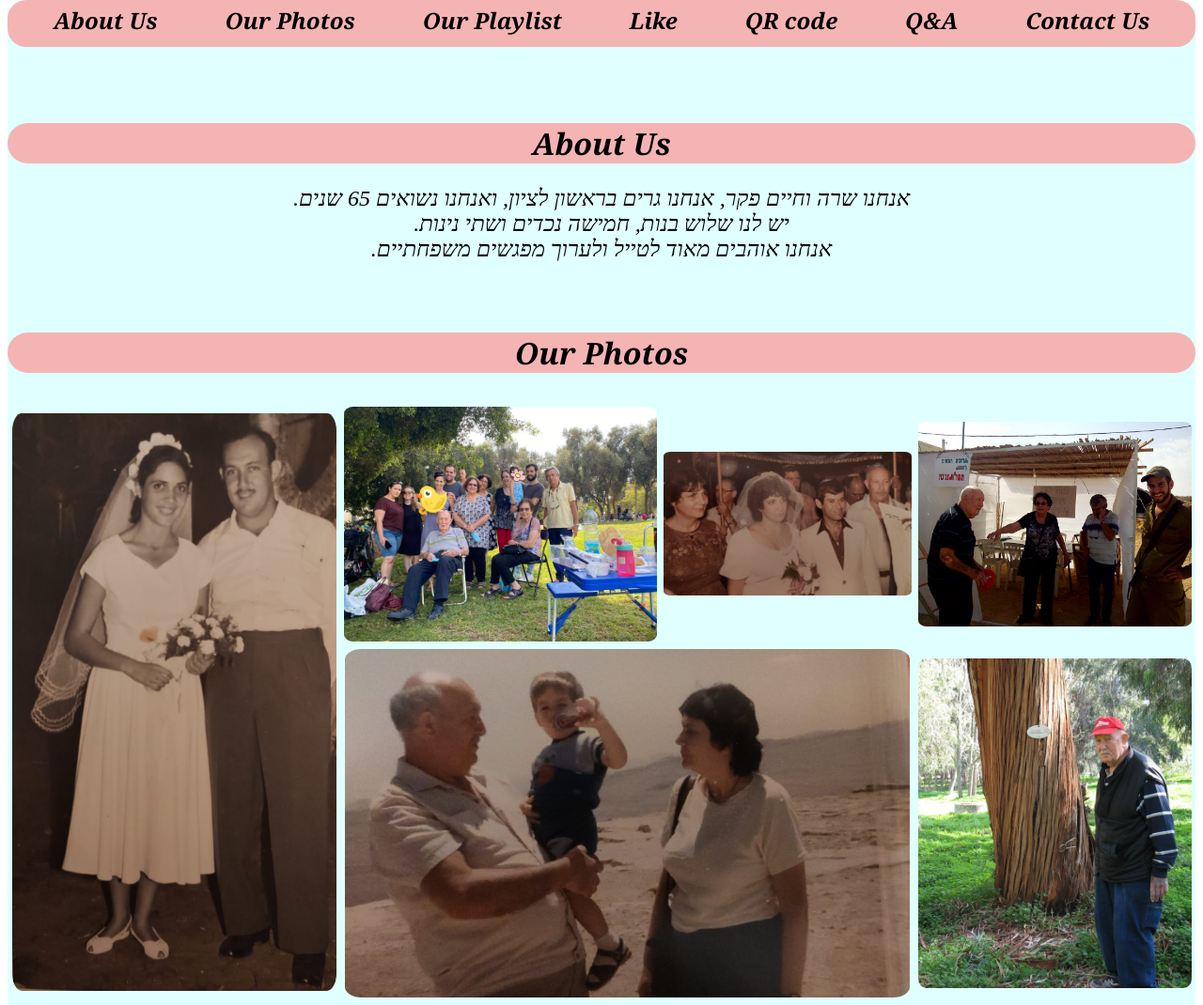
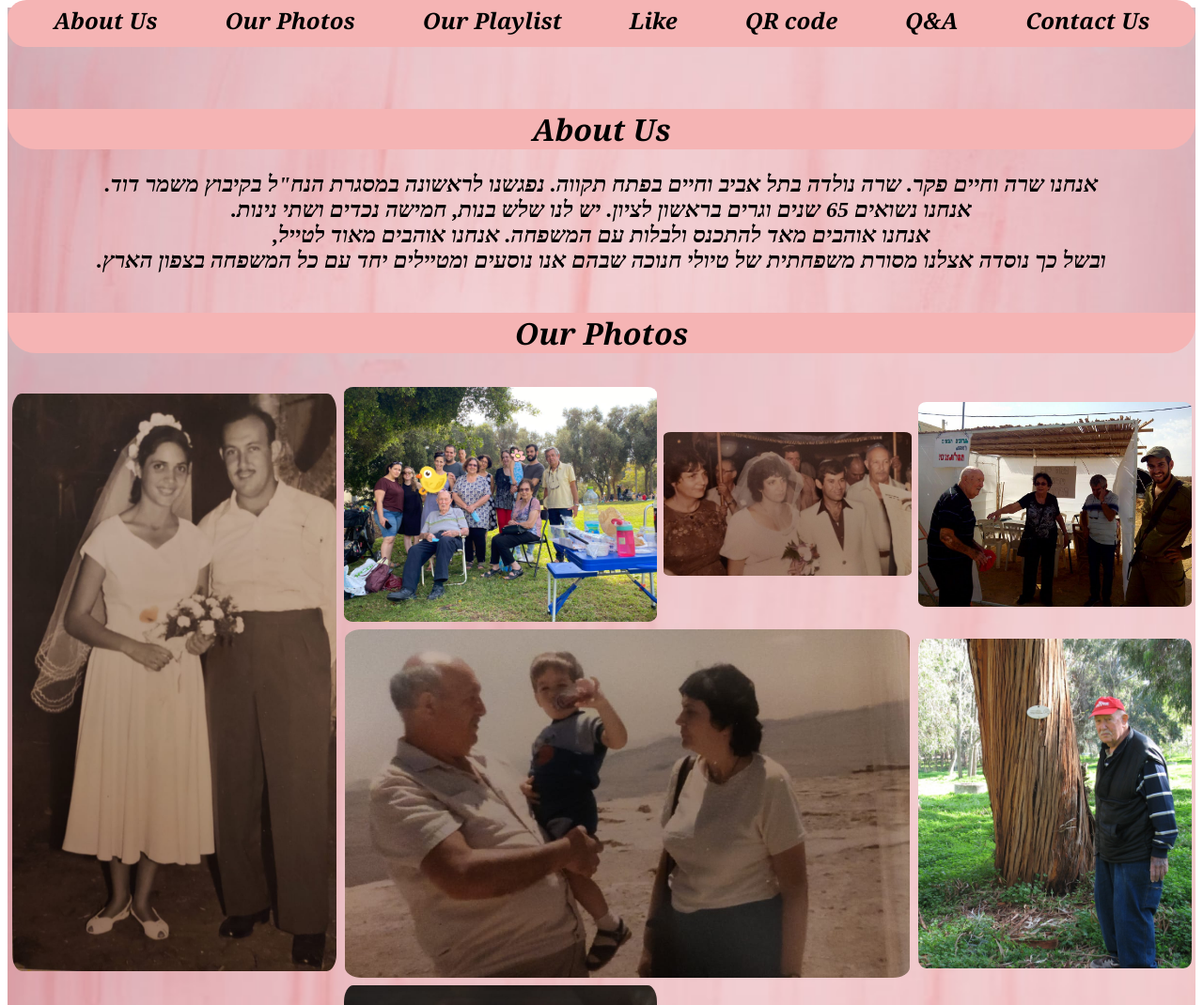
Before and after one commit to Web-Development-Environments-2021/311427389, a plain HTML site: page index.html in a window 1280 px wide. Shown: the top 1070 px of the page at 94% size. Drawn offline with Linux system fonts and the light colour scheme; files whose address does not match are found by name.

Commit message:
adding background

```diff
--- a/index.html
+++ b/index.html
@@ -27,9 +27,11 @@
 <br/>
 <h3><span>About Us</span></h3>
 <div class="about">
-<p>.אנחנו שרה וחיים פקר, אנחנו גרים בראשון לציון, ואנחנו נשואים 65 שנים<br>
-.יש לנו שלוש בנות, חמישה נכדים ושתי נינות<br>
-.אנחנו אוהבים מאוד לטייל ולערוך מפגשים משפחתיים
+<p>
+.אנחנו שרה וחיים פקר. שרה נולדה בתל אביב וחיים בפתח תקווה. נפגשנו לראשונה במסגרת הנח"ל בקיבוץ משמר דוד<br>
+.אנחנו נשואים 65 שנים וגרים בראשון לציון. יש לנו שלש בנות, חמישה נכדים ושתי נינות<br>
+,אנחנו אוהבים מאד להתכנס ולבלות עם המשפחה. אנחנו אוהבים מאוד לטייל<br>
+.ובשל כך נוסדה אצלנו מסורת משפחתית של טיולי חנוכה שבהם אנו נוסעים ומטיילים יחד עם כל המשפחה בצפון הארץ
 </p>
 </div>
 <br/>
@@ -37,7 +39,6 @@
 
 
 <section id="photos" class="section">
-<br/>
 <h3><span>Our Photos</span></h3>
 <br/>
 <table border="0"><tbody>
@@ -79,25 +80,18 @@
 </section>
 
 <section id="playlist" class="section">
-<br/>
-<br/>
 <h3><span>Our Playlist</span></h3>
 <br/>
-<iframe width="560" height="315" src="https://www.youtube.com/embed/cLPFb305l44" title="YouTube video player" frameborder="0" allow="accelerometer; autoplay; clipboard-write; encrypted-media; gyroscope; picture-in-picture" allowfullscreen></iframe>
-<br/>
-<iframe width="560" height="315" src="https://www.youtube.com/embed/5eQBsWQfUxc" title="YouTube video player" frameborder="0" allow="accelerometer; autoplay; clipboard-write; encrypted-media; gyroscope; picture-in-picture" allowfullscreen></iframe>
-<br/>
-</section>
-
-<section id="like" class="section">
+<iframe width="560" height="315" src="https://www.youtube.com/embed/mIivk1tCXI0" title="YouTube video player" frameborder="0" allow="accelerometer; autoplay; clipboard-write; encrypted-media; gyroscope; picture-in-picture" allowfullscreen></iframe>
+<iframe width="560" height="315" src="https://www.youtube.com/embed/QHq3bb4J1Ww" title="YouTube video player" frameborder="0" allow="accelerometer; autoplay; clipboard-write; encrypted-media; gyroscope; picture-in-picture" allowfullscreen></iframe>
 <br/>
 <br/>
 <br/>
 <br/>
 <br/>
-<br/>
-<br/>
-<br/>
+</section>
+
+<section id="like" class="section">
 <h3><span>Like Us</span></h3>
 <div class="like">
 <p>If you like my website, click on the like button below.</p>
@@ -110,25 +104,22 @@ data-action="like"
 data-size="large"
 data-share="true"></div>
 <br/>
+<br/>
+<br/>
 </section>
 
 <section id="qrcoder" class="section">
-<br/>
-<br/>
 <h3><span>Scan Web's Code</span></h3>
 <br/>
 <br/>
 <div class="QRcode">
 <img src = "images\\QRcode.png">
 </div>
+<br/>
+<br/>
 </section>
 
 <section id="spa" class="section">
-<br/>
-<br/>
-<br/>
-<br/>
-<br/>
 <h3><span>Ans</span></h3>
 <br/>
 <br/>
@@ -136,14 +127,6 @@ data-share="true"></div>
 </section>
 
 <section id="contact" class="section">
-<br/>
-<br/>
-<br/>
-<br/>
-<br/>
-<br/>
-<br/>
-<br/>
 <h3><span>Contact Us</span></h3>
 <div class="contact">
 Here you can send us a message:
--- a/style.css
+++ b/style.css
@@ -45,19 +45,25 @@ h3 {
 	font-weight: bold;
 	font-family:Georgia, 'Times New Roman', Times, serif;
 	color: black;
-	border-radius: 30px;
-	margin: 15px 0 15px;
+	/*border-radius: 30px;*/
+	border-bottom-left-radius: 30px;
+	border-bottom-right-radius: 30px;
+	margin: 0px 0px 15px;
 }
 
 .section{
 	text-align: center;
-	background-color:lightcyan
+	background-image:url("images\\backgroundImage2.jfif");
+	background-repeat: no-repeat;
+	background-size:cover;
+
+
 }
 
 .about, .like {
 	text-align: center;
 	font-size: x-large;
-	font-weight: 500;
+	font-weight: 650;
 	font-style: oblique;
 }
 
@@ -102,5 +108,4 @@ input[type=submit] {
 .picture{
 	width: 99%;
 	border-radius: 3%;
-
 }
```
Also changed, not shown: images/backgroundImage.jfif (added), images/backgroundImage2.jfif (added).
